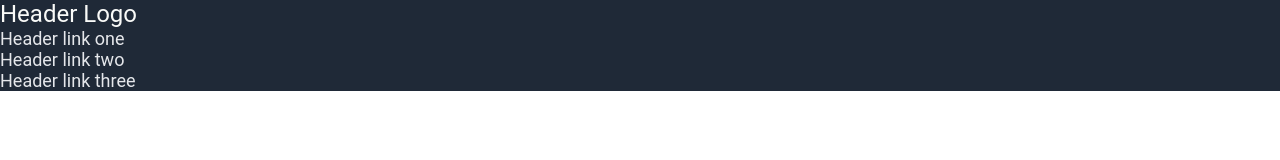
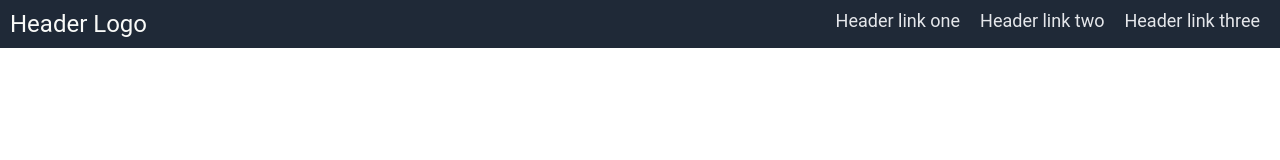
Before and after one commit to LorenzoCane/odin-landing-page, a plain HTML site: page index.html in a window 1280 px wide. Drawn offline with Linux system fonts and the light colour scheme.

Commit message:
init header flexbox struct

```diff
--- a/index.html
+++ b/index.html
@@ -7,7 +7,7 @@
     <title>leading_page</title>
 </head>
 <body>
-    <div class="header">
+    <div class="header-container">
         <div class="logo" >
             Header Logo
         </div>
--- a/leading_page_style.css
+++ b/leading_page_style.css
@@ -4,18 +4,29 @@
     font-family: Roboto;
 }
 
-.header {
+.header-container {
+    display: flex;
+    padding: 10px;
     background-color: #1f2937;
 
 }
 
-.header .logo{
+.logo{
+    margin: 0;
+    flex: 1;
+    align-items: left;
+    justify-content: left;
     color: #f9faf8;
     font-style: bold;
     font-size: 24px;
+
 }
 
-.header .link{
+.link{
+    padding-left: 10px;
+    padding-right: 10px;
+    align-items: right;
+    justify-content: right;
     color: #e5e7eb;
     font-size: 18px;
 }
```
